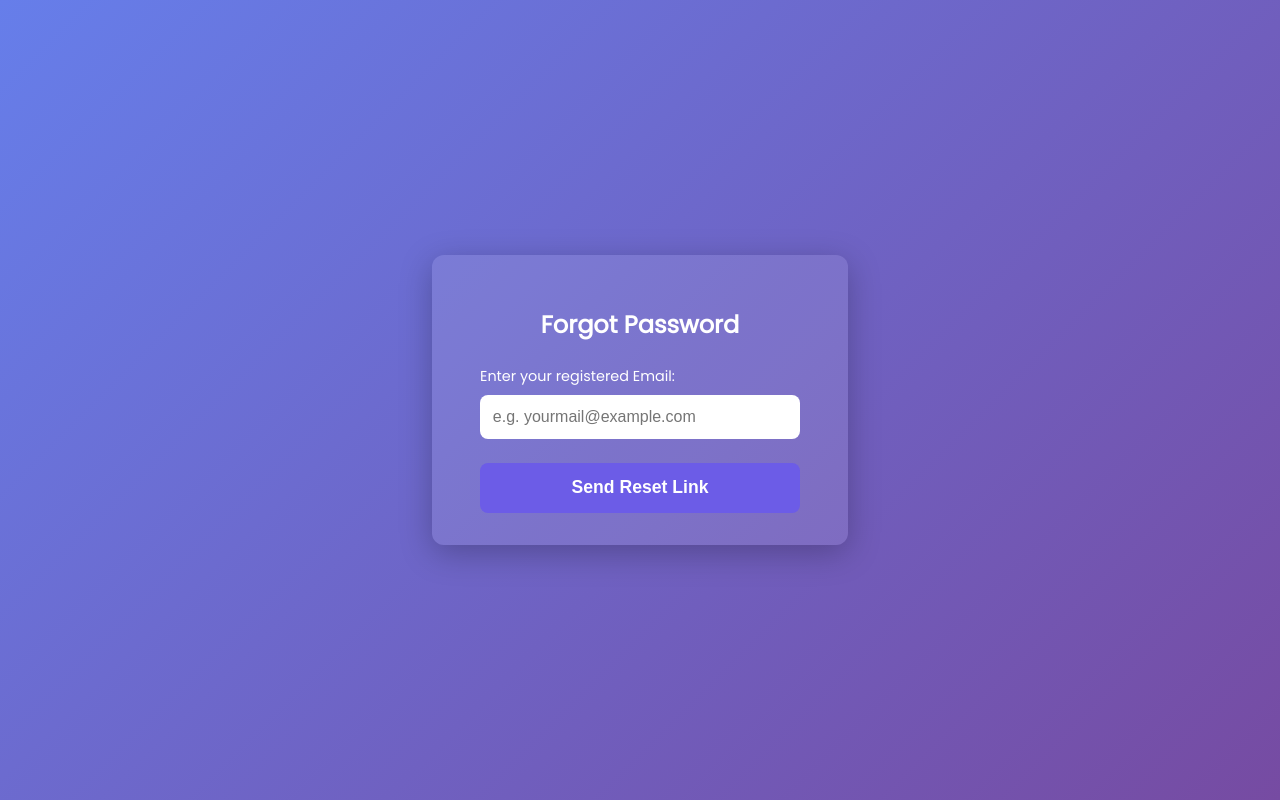
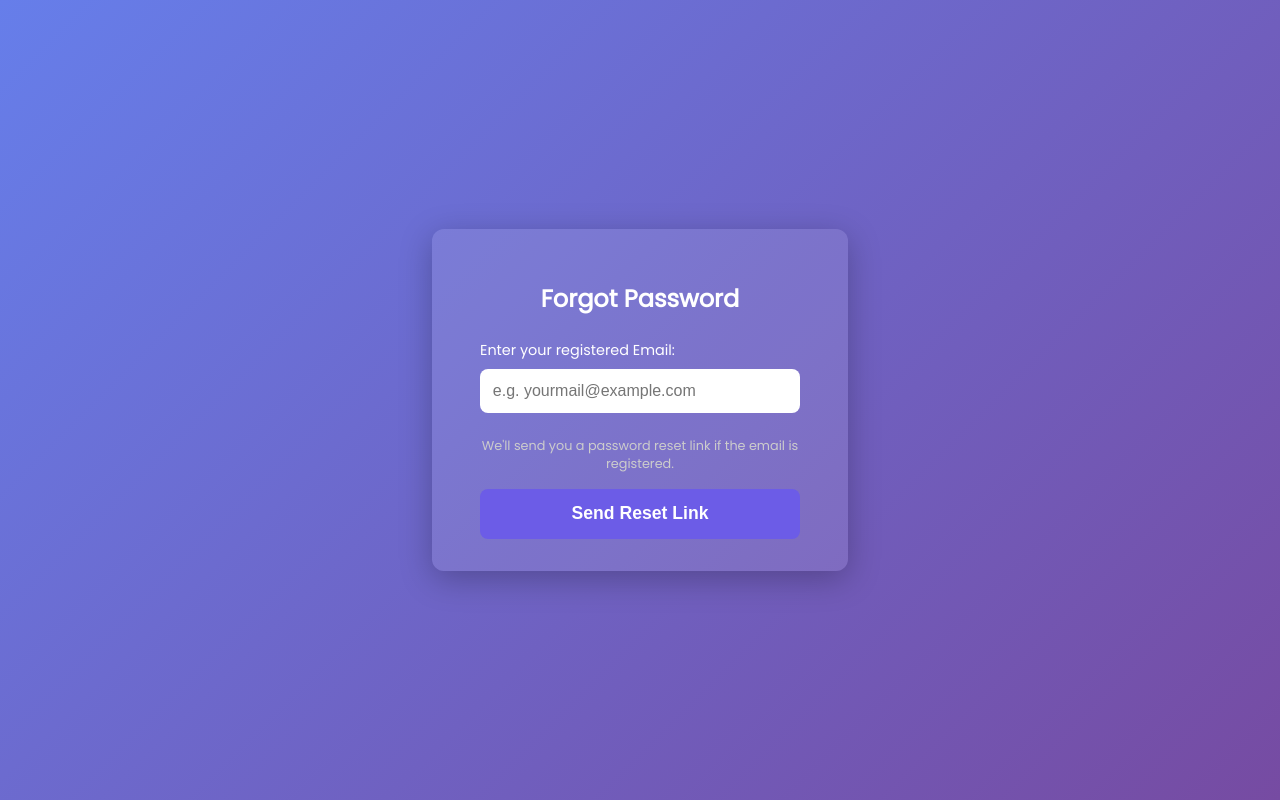
Before and after one commit to Likhith32/Final-Render, a Flask app: page /forgot-password in a window 1280 px wide. Run offline with Flask 3, Linux system fonts and the light colour scheme; some libraries are stand-ins or nearby versions.

Commit message:
Update forgot_password.html

```diff
--- a/templates/forgot_password.html
+++ b/templates/forgot_password.html
@@ -60,9 +60,32 @@
     cursor: pointer;
     font-size: 1.1rem;
     transition: background 0.3s ease;
+    position: relative;
   }
-  button:hover {
+  button:disabled {
+    background: #a29bfe;
+    cursor: not-allowed;
+  }
+  button:hover:not(:disabled) {
     background: #341f97;
+  }
+
+  /* Spinner */
+  .spinner {
+    border: 3px solid rgba(255, 255, 255, 0.3);
+    border-top: 3px solid white;
+    border-radius: 50%;
+    width: 16px;
+    height: 16px;
+    animation: spin 1s linear infinite;
+    position: absolute;
+    right: 16px;
+    top: 50%;
+    transform: translateY(-50%);
+    display: none;
+  }
+  button.loading .spinner {
+    display: inline-block;
   }
 
   .flash-container {
@@ -91,29 +120,53 @@
     from {opacity: 0; transform: translateY(20px);}
     to {opacity: 1; transform: translateY(0);}
   }
+
+  @keyframes spin {
+    0% { transform: translateY(-50%) rotate(0deg);}
+    100% { transform: translateY(-50%) rotate(360deg);}
+  }
 </style>
 </head>
 <body>
-  <div class="container">
-    <h2>Forgot Password</h2>
+  <main class="container" role="main" aria-labelledby="page-title">
+    <h2 id="page-title">Forgot Password</h2>
 
-    <!-- 🔥 Flash messages section -->
+    <!-- Flash messages -->
     {% with messages = get_flashed_messages(with_categories=true) %}
       {% if messages %}
-        <div class="flash-container">
+        <section class="flash-container" aria-live="polite" aria-atomic="true">
           {% for category, message in messages %}
             <div class="flash-message {{ category }}">{{ message }}</div>
           {% endfor %}
-        </div>
+        </section>
       {% endif %}
     {% endwith %}
 
-    <!-- 📧 Forgot password form using email -->
-    <form method="POST" action="{{ url_for('forgot_password') }}">
+    <form method="POST" action="{{ url_for('forgot_password') }}" novalidate onsubmit="return handleSubmit(this)">
       <label for="email">Enter your registered Email:</label>
-      <input type="email" id="email" name="email" required placeholder="e.g. yourmail@example.com" />
-      <button type="submit">Send Reset Link</button>
+      <input type="email" id="email" name="email" required placeholder="e.g. yourmail@example.com" aria-describedby="emailHelp" />
+      <small id="emailHelp" style="color:#ccc; font-size:0.8rem; margin-bottom:1rem; display:block;">
+        We'll send you a password reset link if the email is registered.
+      </small>
+      <button type="submit">
+        Send Reset Link
+        <span class="spinner"></span>
+      </button>
     </form>
-  </div>
+  </main>
+
+  <script>
+    function handleSubmit(form) {
+      const emailInput = form.email;
+      if (!emailInput.checkValidity()) {
+        emailInput.reportValidity();
+        return false;
+      }
+      const btn = form.querySelector('button[type="submit"]');
+      btn.disabled = true;
+      btn.classList.add('loading');
+      return true;  // allow submit
+    }
+  </script>
 </body>
 </html>
```
Also changed, not shown: other parts of templates/forgot_password.html (+7 -1 lines).
